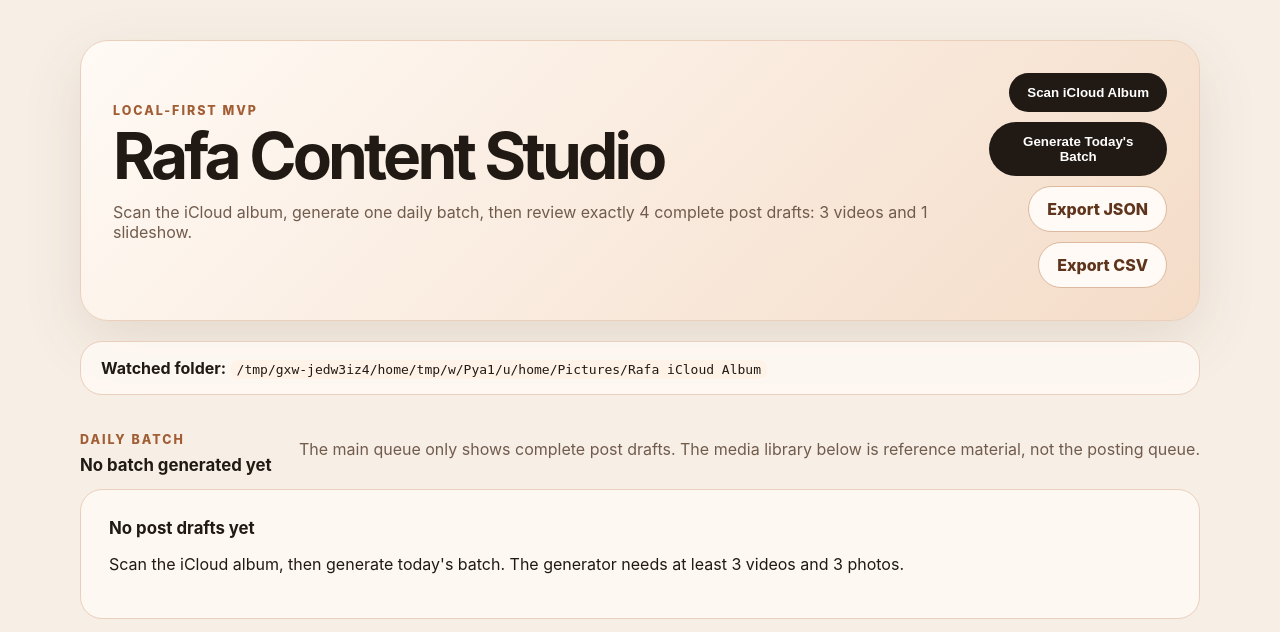
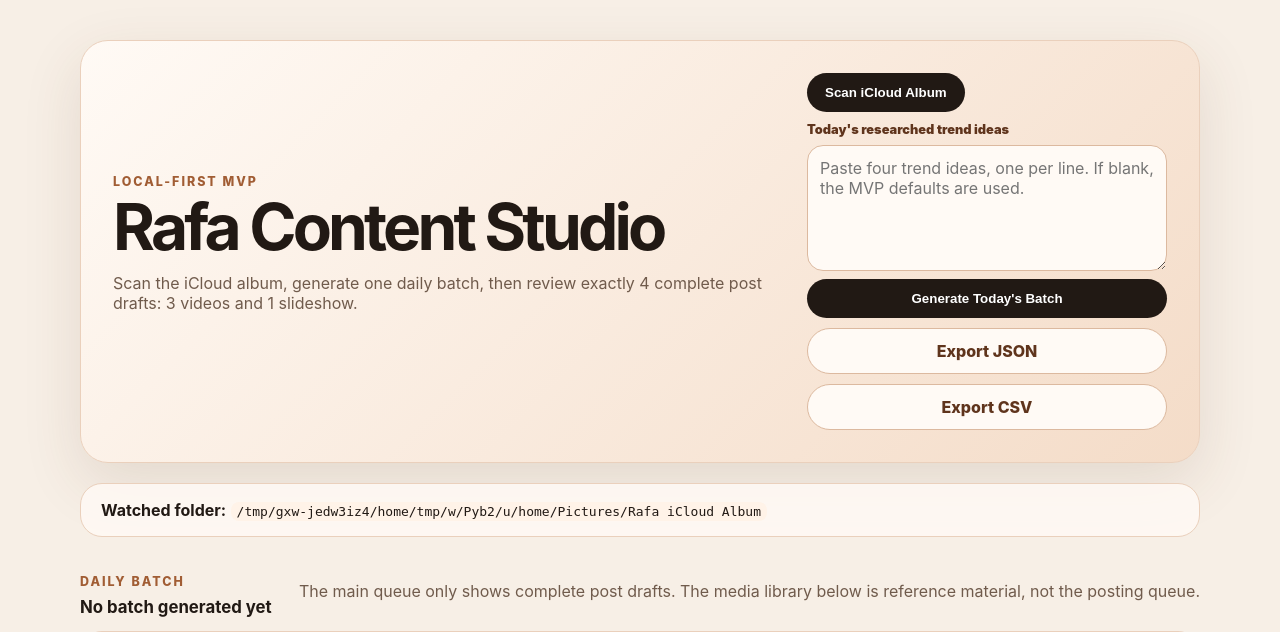
Before and after one commit to tejas1364/rafa-content-studio, a FastAPI app: page / in a window 1280 px wide. Shown: the top 632 px of the page. Run offline with FastAPI, Linux system fonts and the light colour scheme; data that the repository does not hold is empty.

Commit message:
feat: accept researched trend ideas for batches

```diff
--- a/src/rafa_studio/app.py
+++ b/src/rafa_studio/app.py
@@ -4,7 +4,7 @@ from functools import lru_cache
 from pathlib import Path
 from typing import Any, Mapping
 
-from fastapi import FastAPI, HTTPException, Request
+from fastapi import FastAPI, Form, HTTPException, Request
 from fastapi.responses import FileResponse, HTMLResponse
 from fastapi.staticfiles import StaticFiles
 from fastapi.templating import Jinja2Templates
@@ -60,8 +60,8 @@ def create_app(settings: StudioSettings | None = None, store: ContentStore | Non
         return {"assets_imported": imported, "media_dir": str(settings.media_path)}
 
     @app.post("/api/batches/generate")
-    def generate_batch(input: TrendInput | None = None) -> dict[str, str | int]:
-        trends = input.trends if input and input.trends else None
+    def generate_batch(trends_text: str = Form(default="")) -> dict[str, str | int]:
+        trends = _parse_trends_text(trends_text)
         try:
             batch = generate_daily_batch(store, ManualTrendProvider(trends))
         except ValueError as error:
@@ -199,6 +199,11 @@ def _legacy_draft_to_response(store: ContentStore, draft_id: str, status: str) -
     }
 
 
+def _parse_trends_text(trends_text: str) -> list[str] | None:
+    trends = [line.strip(" -\t") for line in trends_text.splitlines() if line.strip(" -\t")]
+    return trends[:4] or None
+
+
 @lru_cache(maxsize=1)
 def get_app() -> FastAPI:
     return create_app()
--- a/src/rafa_studio/static/styles.css
+++ b/src/rafa_studio/static/styles.css
@@ -77,10 +77,32 @@ button:hover, .button:hover {
 }
 
 .hero-actions {
-  align-items: flex-end;
+  align-items: stretch;
   display: flex;
   flex-direction: column;
   gap: 10px;
+  min-width: min(360px, 100%);
+}
+
+.trend-form {
+  display: grid;
+  gap: 8px;
+}
+
+.trend-form label {
+  color: #5f341c;
+  font-size: 0.8rem;
+  font-weight: 900;
+}
+
+.trend-form textarea {
+  background: #fffaf5;
+  border: 1px solid #dcb99f;
+  border-radius: 16px;
+  color: #211914;
+  font: inherit;
+  padding: 12px;
+  resize: vertical;
 }
 
 .config-card, .empty, .card {
--- a/src/rafa_studio/templates/dashboard.html
+++ b/src/rafa_studio/templates/dashboard.html
@@ -18,7 +18,9 @@
           <form method="post" action="/api/scan">
             <button type="submit">Scan iCloud Album</button>
           </form>
-          <form method="post" action="/api/batches/generate">
+          <form method="post" action="/api/batches/generate" class="trend-form">
+            <label for="trends_text">Today's researched trend ideas</label>
+            <textarea id="trends_text" name="trends_text" rows="5" placeholder="Paste four trend ideas, one per line. If blank, the MVP defaults are used."></textarea>
             <button type="submit">Generate Today's Batch</button>
           </form>
           <a class="button secondary" href="/exports/approved.json">Export JSON</a>
```
Also changed, not shown: src/rafa_studio/cli.py (+13 -1 lines), tests/test_app.py (+28 -0 lines), README.md.
